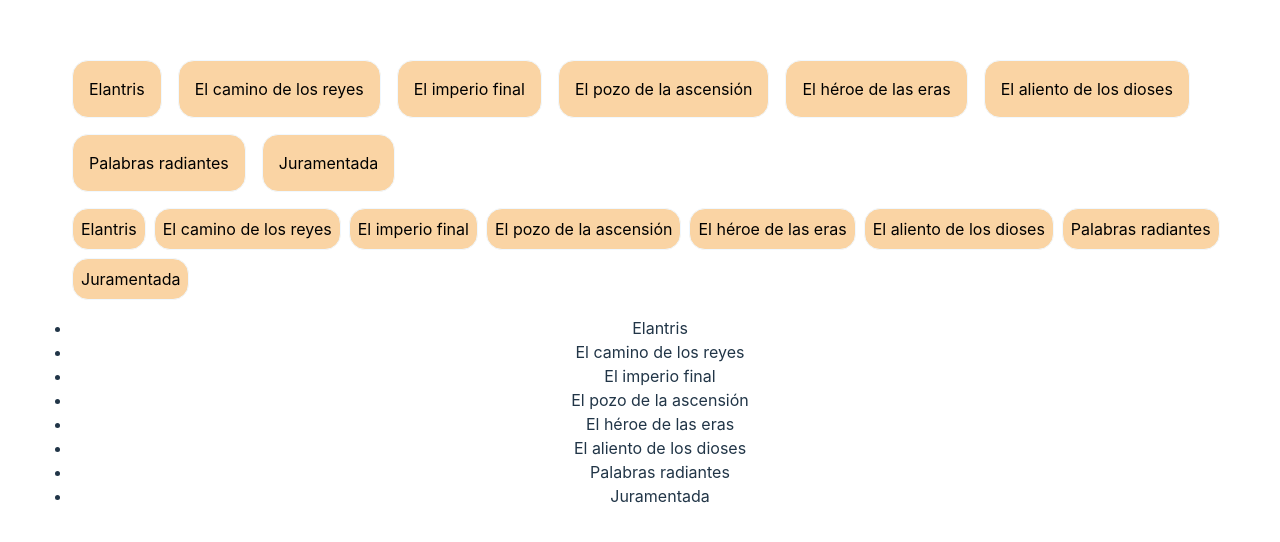
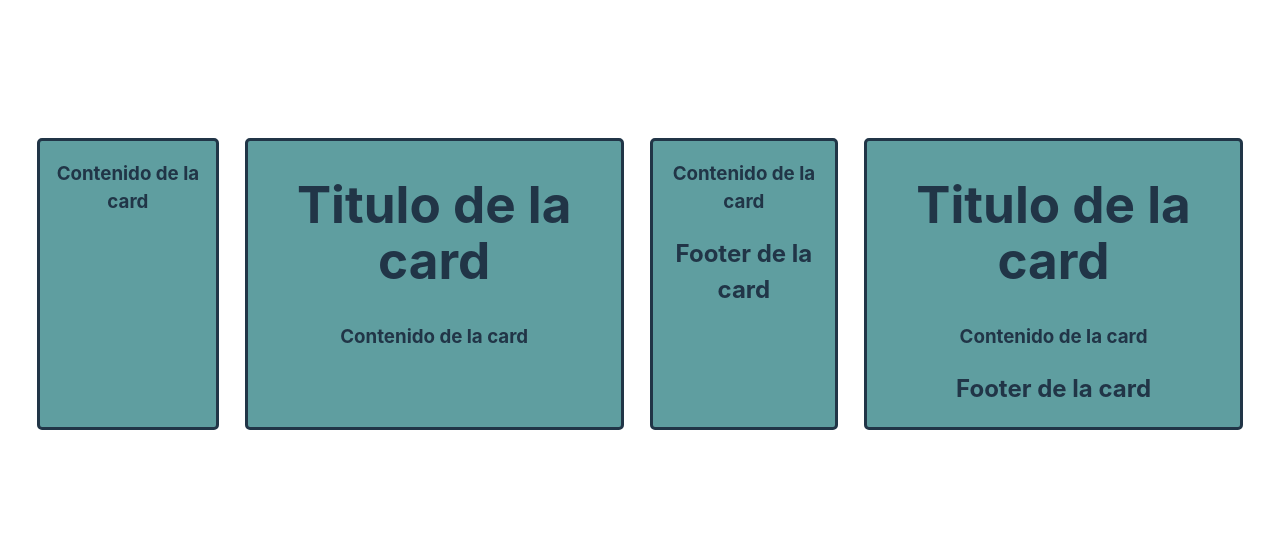
Before and after one commit to chuttmateo/ejercicios-front3, a React (Vite) app: page / in a window 1280 px wide. Shown: the part 116-658 px from the top of the page. Built offline with nearby package versions, Linux system fonts and the light colour scheme.

Commit message:
clase 4 refactor

```diff
--- a/src/ejercicios/ejercicio-clase-4/Card.jsx
+++ b/src/ejercicios/ejercicio-clase-4/Card.jsx
@@ -1,7 +1,7 @@
 function Card(prop) {
   return (
-    <div>
-      {prop.title ? <h2>{prop.title}</h2> : undefined}
+    <div className="card">
+      {prop.title ? <h1>{prop.title}</h1> : undefined}
       <h3>{prop.children}</h3>
       {prop.footer ? <h2>{prop.footer}</h2> : undefined}
     </div>
--- /dev/null
+++ b/src/ejercicios/ejercicio-clase-4/Clase4.css
@@ -0,0 +1,17 @@
+#root {
+    max-width: 1280px;
+    margin: 0 auto;
+    padding: 2rem;
+    text-align: center;
+  }
+  .principal {
+    display: flex;
+    flex-direction: row;
+    gap: 16px;
+  }
+  .card {
+    background-color:cadetblue;
+    margin: 5px;
+    border: solid;
+    border-radius: 5px;
+  }
--- a/src/ejercicios/ejercicio-clase-4/Clase4.jsx
+++ b/src/ejercicios/ejercicio-clase-4/Clase4.jsx
@@ -1,19 +1,17 @@
-import "../../App.css";
+import "./Clase4.css";
 import Card from "./Card";
 
 function Clase4() {
   return (
     <>
-      <br />
+      <div className="principal">
         <Card>Contenido de la card</Card>
-      <br />
         <Card title="Titulo de la card">Contenido de la card</Card>
-      <br />
         <Card footer="Footer de la card">Contenido de la card</Card>
-      <br />
         <Card title="Titulo de la card" footer="Footer de la card">
           Contenido de la card
         </Card>
+      </div>
     </>
   );
 }
--- a/src/main.jsx
+++ b/src/main.jsx
@@ -1,11 +1,11 @@
 import React from 'react'
 import ReactDOM from 'react-dom/client'
 import './index.css'
-import Clase5 from './ejercicios/ejercicio-clase-5/Clase5'
+import Clase from './ejercicios/ejercicio-clase-4/Clase4'
 
 ReactDOM.createRoot(document.getElementById('root')).render(
   //<React.StrictMode>
   //  <App />
   //</React.StrictMode>,
-  <Clase5 />
+  <Clase />
 )
```
Lines whose indentation alone changed are shown as unchanged.
